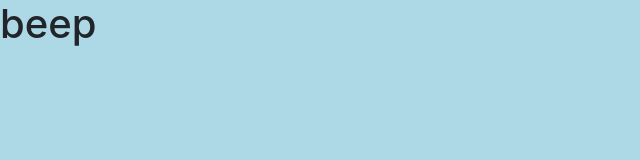
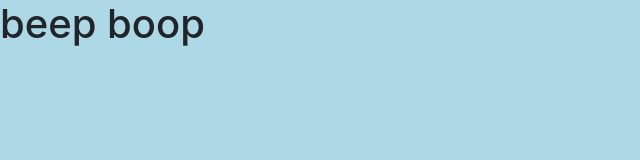
Before and after one commit to ZachWilson22495/galactic-calculator, a website built with webpack: page src/index.html in a window 1280 px wide. Shown: the whole page, without its empty margins (0-640 px from the left). Built offline with nearby package versions, Linux system fonts and the light colour scheme.

```diff
--- a/src/index.html
+++ b/src/index.html
@@ -4,6 +4,6 @@
   <title></title>
 </head>
 <body>
-  <h1>beep</h1>
+  <h1>beep boop</h1>
 </body>
 </html>
```
